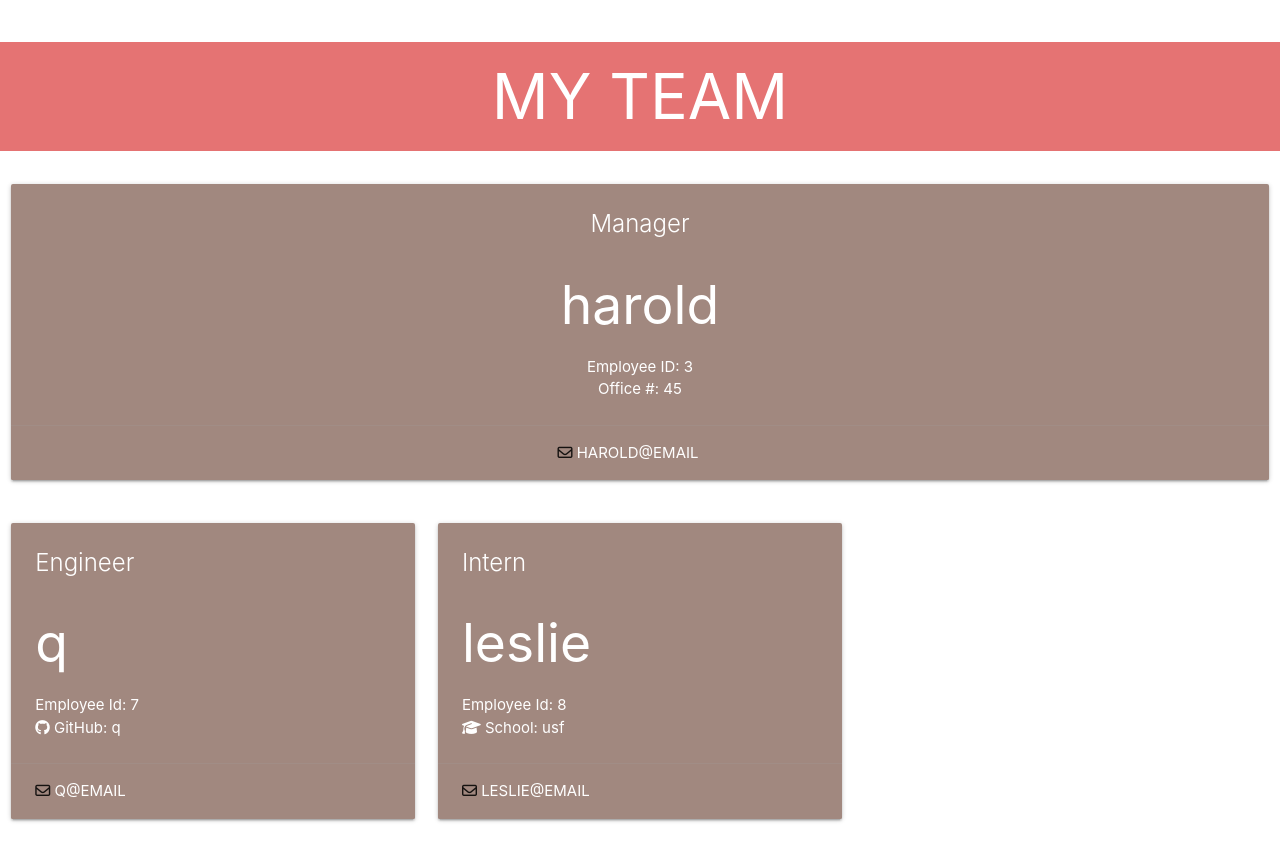
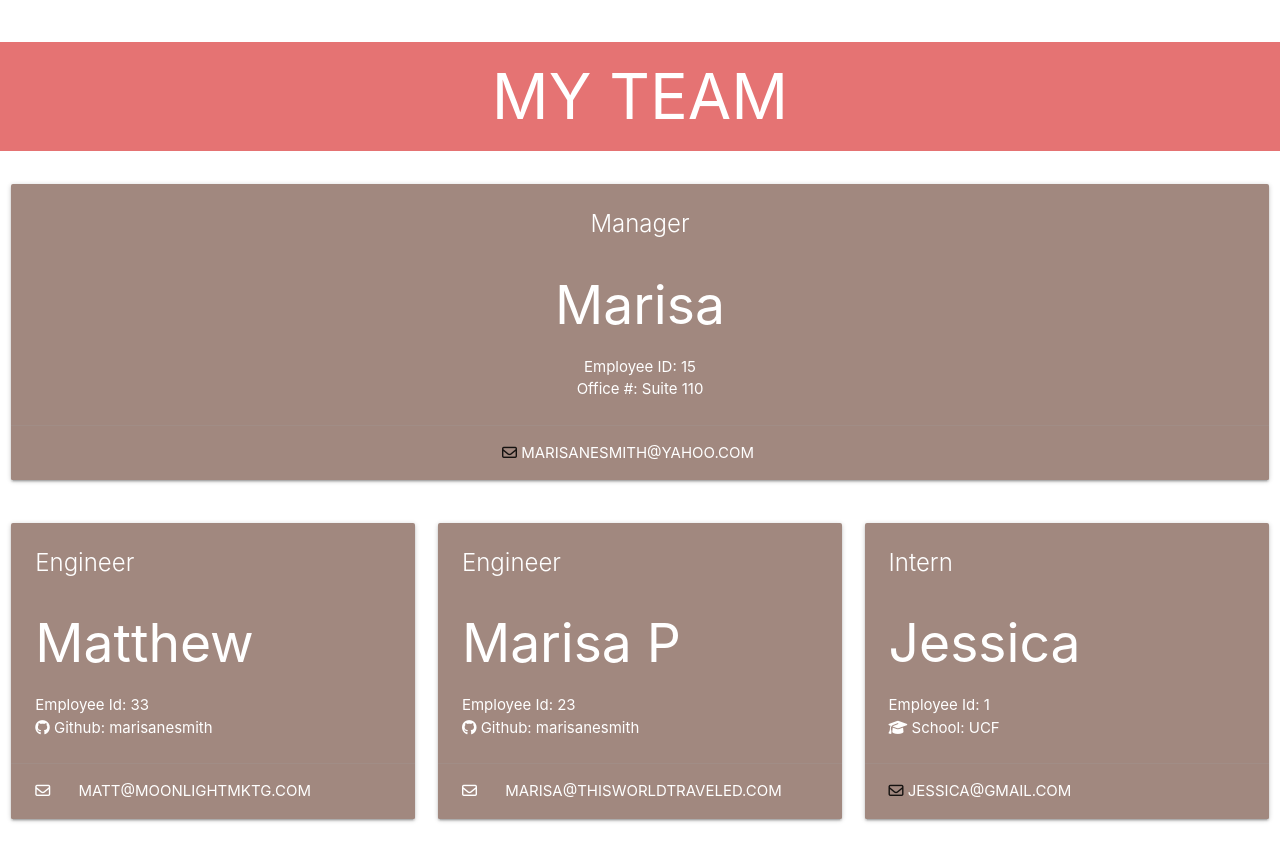
Before and after one commit to marisanesmith/Team_Roster, a website with bundled scripts: page index.html in a window 1280 px wide. Built offline with nearby package versions, Linux system fonts and the light colour scheme; files whose address does not match are found by name.

Commit message:
final updates

```diff
--- a/index.html
+++ b/index.html
@@ -21,13 +21,13 @@
       <div class="card brown lighten-2">
         <div class="card-content white-text center">
           <span class="card-title">Manager</span>
-          <h2> harold </h2>
-          <p>Employee ID: 3 </p>
-          <p>Office #: 45 </p>
+          <h2> Marisa </h2>
+          <p>Employee ID: 15 </p>
+          <p>Office #: Suite 110 </p>
         </div>
         <div class="card-action center">
             <i class="far fa-envelope"></i>
-            <a href="#" class="white-text"> harold@email </a>
+            <a href="mailto:marisanesmith@yahoo.com" class="white-text"> marisanesmith@yahoo.com </a>
         </div>
       </div>
     </div>
@@ -36,13 +36,29 @@
       <div class="card brown lighten-2">
         <div class="card-content white-text">
           <span class="card-title">Engineer</span>
-          <h2> q </h2>
-          <p>Employee Id: 7 </p>
-          <p><i class="fab fa-github"></i><span> GitHub: q </span></p>
+          <h2> Matthew </h2>
+          <p>Employee Id: 33 </p>
+          <p><i class="fab fa-github"></i><span> Github: </span>
+            <a href="https://github.com/marisanesmith" target="_blank" class="white-text"> marisanesmith </span></p>
         </div>
         <div class="card-action">
             <i class="far fa-envelope"></i>
-            <a href="#" class="white-text"> q@email </a>
+            <a href="mailto:matt@moonlightmktg.com" class="white-text">matt@moonlightmktg.com </a>
+        </div>
+      </div>
+    </div><div class="row">
+    <div class="col s4 m4">
+      <div class="card brown lighten-2">
+        <div class="card-content white-text">
+          <span class="card-title">Engineer</span>
+          <h2> Marisa P </h2>
+          <p>Employee Id: 23 </p>
+          <p><i class="fab fa-github"></i><span> Github: </span>
+            <a href="https://github.com/marisanesmith" target="_blank" class="white-text"> marisanesmith </span></p>
+        </div>
+        <div class="card-action">
+            <i class="far fa-envelope"></i>
+            <a href="mailto:marisa@thisworldtraveled.com" class="white-text">marisa@thisworldtraveled.com </a>
         </div>
       </div>
     </div><div class="row">
@@ -50,13 +66,13 @@
       <div class="card brown lighten-2">
         <div class="card-content white-text">
           <span class="card-title">Intern </span>
-          <h2> leslie </h2>
-          <p>Employee Id: 8 </p>
-          <p><i class="fas fa-graduation-cap"></i><span> School: usf </span></p>
+          <h2> Jessica </h2>
+          <p>Employee Id: 1 </p>
+          <p><i class="fas fa-graduation-cap"></i><span> School: UCF </span></p>
         </div>
         <div class="card-action">
             <i class="far fa-envelope"></i>
-            <a href="#" class="white-text"> leslie@email </a>
+            <a href="mailto:jessica@gmail.com" class="white-text"> jessica@gmail.com </a>
         </div>
       </div>
     </div>
```
Also changed, not shown: output/engCard.js, output/intCard.js, output/manCard.js.
